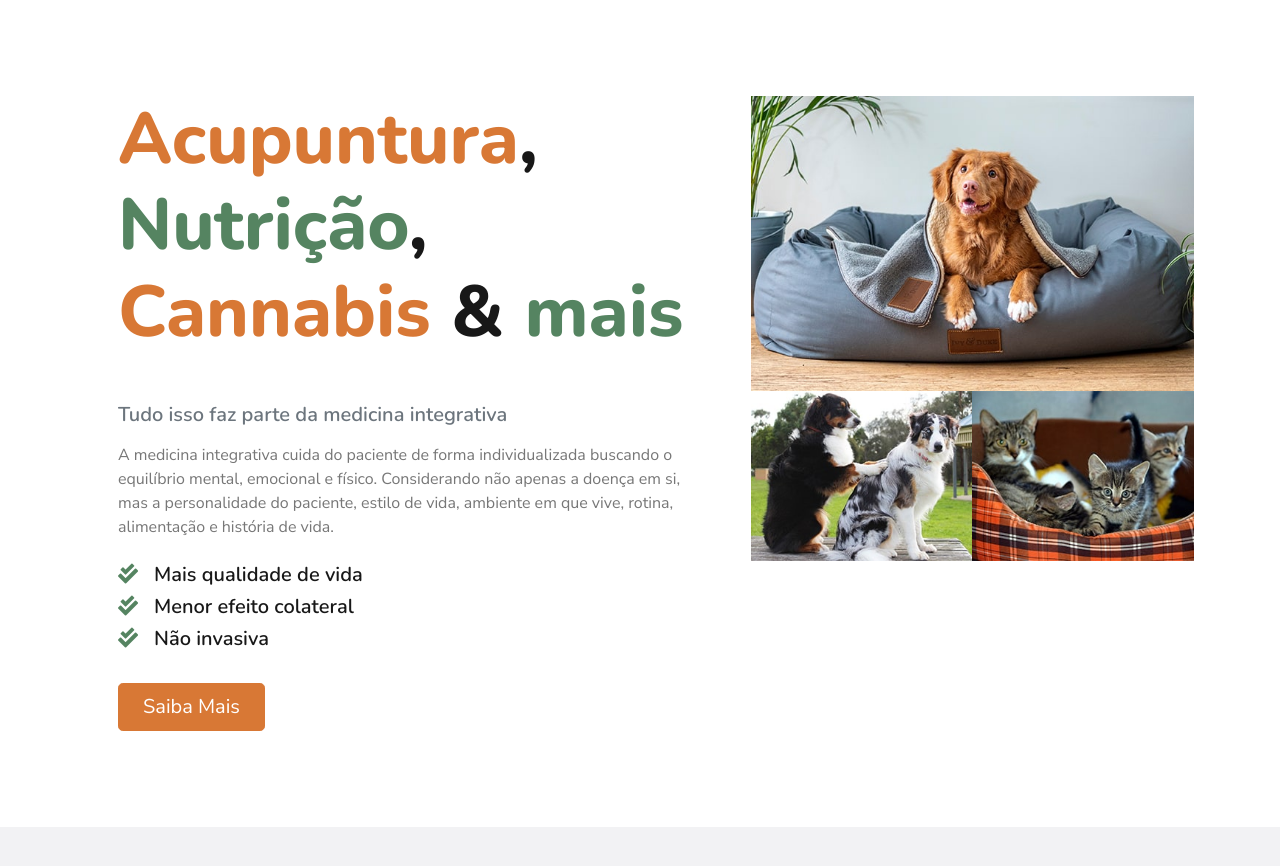
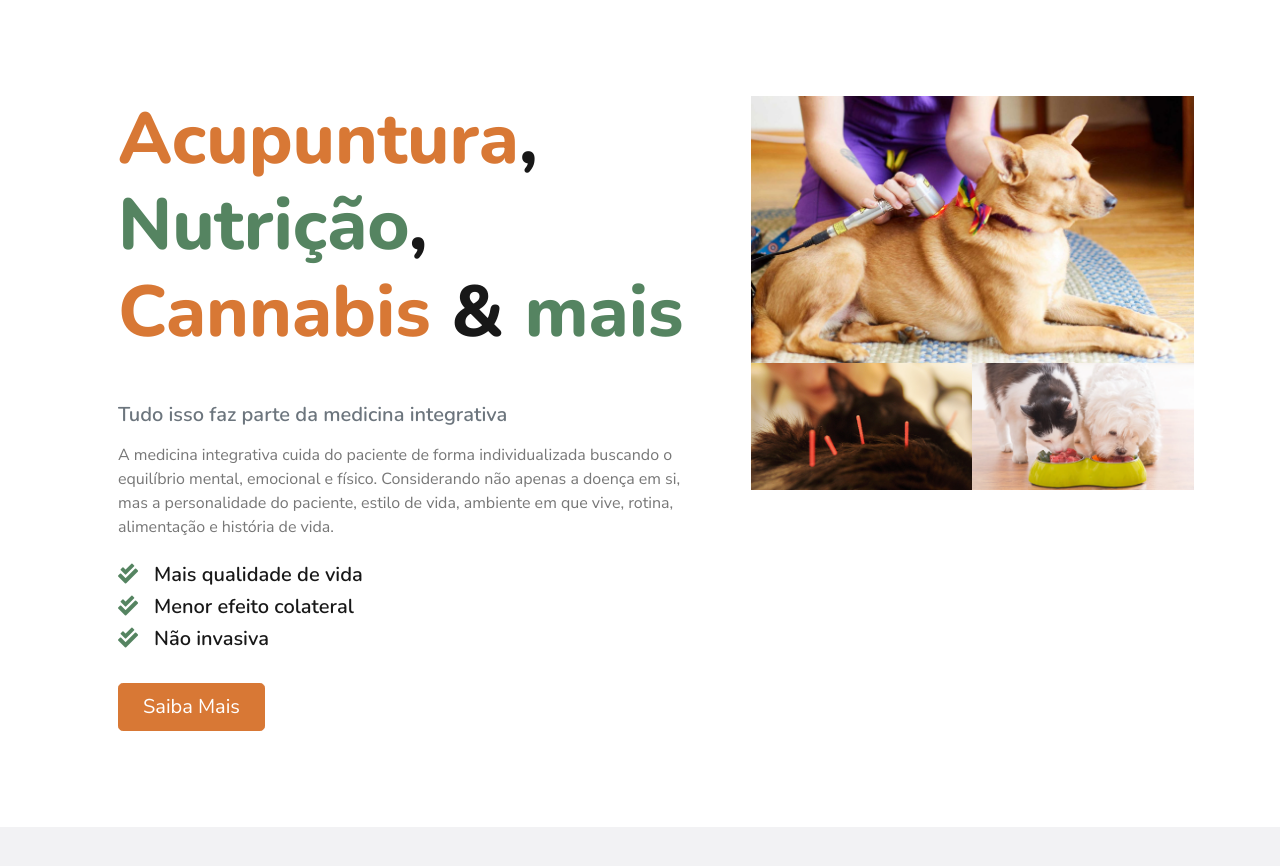
Before and after one commit to andarilhoz/luiza-website, a plain HTML site: page index.html in a window 1280 px wide. Shown: the part 922-1788 px from the top of the page. Drawn offline with nearby package versions, Linux system fonts and the light colour scheme.

Commit message:
Change pics

```diff
--- a/index.html
+++ b/index.html
@@ -110,7 +110,7 @@
         <div id="header-carousel" class="carousel slide" data-ride="carousel">
             <div class="carousel-inner">
                 <div class="carousel-item ">
-                    <img class="w-100" src="img/carousel-1.jpg" alt="Image">
+                    <img class="w-100" src="img/gato.png" alt="Image">
                     <div class="carousel-caption d-flex flex-column align-items-center justify-content-center">
                         <div class="p-3" style="max-width: 900px;">
                             <h3 class="text-white mb-3 d-none d-sm-block">Integrando terapias para uma vida melhor para seu pet</h3>
@@ -167,13 +167,13 @@
         <div class="col-lg-5">
             <div class="row px-3">
                 <div class="col-12 p-0">
-                    <img class="img-fluid w-100" src="img/about-1.jpg" alt="foto de um cachorro">
+                    <img class="img-fluid w-100" src="img/laser_cachorro.jpg" alt="foto de um cachorro recebendo tratamento laser">
                 </div>
                 <div class="col-6 p-0">
-                    <img class="img-fluid w-100" src="img/about-2.jpg" alt="foto de dois cachorros">
+                    <img class="img-fluid w-100" src="img/gato_agulhas.png" alt="foto de agulhas nas costas de um gato">
                 </div>
                 <div class="col-6 p-0">
-                    <img class="img-fluid w-100" src="img/about-3.jpg" alt="foto de tres filhotes de gatos">
+                    <img class="img-fluid w-100" src="img/gato_cao_comendo.png" alt="foto de um cao e um gato comendo alimentação natural">
                 </div>
             </div>
         </div>
```
Also changed, not shown: img/gato.png (added), img/gato_agulhas.png (added), img/gato_cao_comendo.png (added), img/laser_cachorro.jpg (added).
